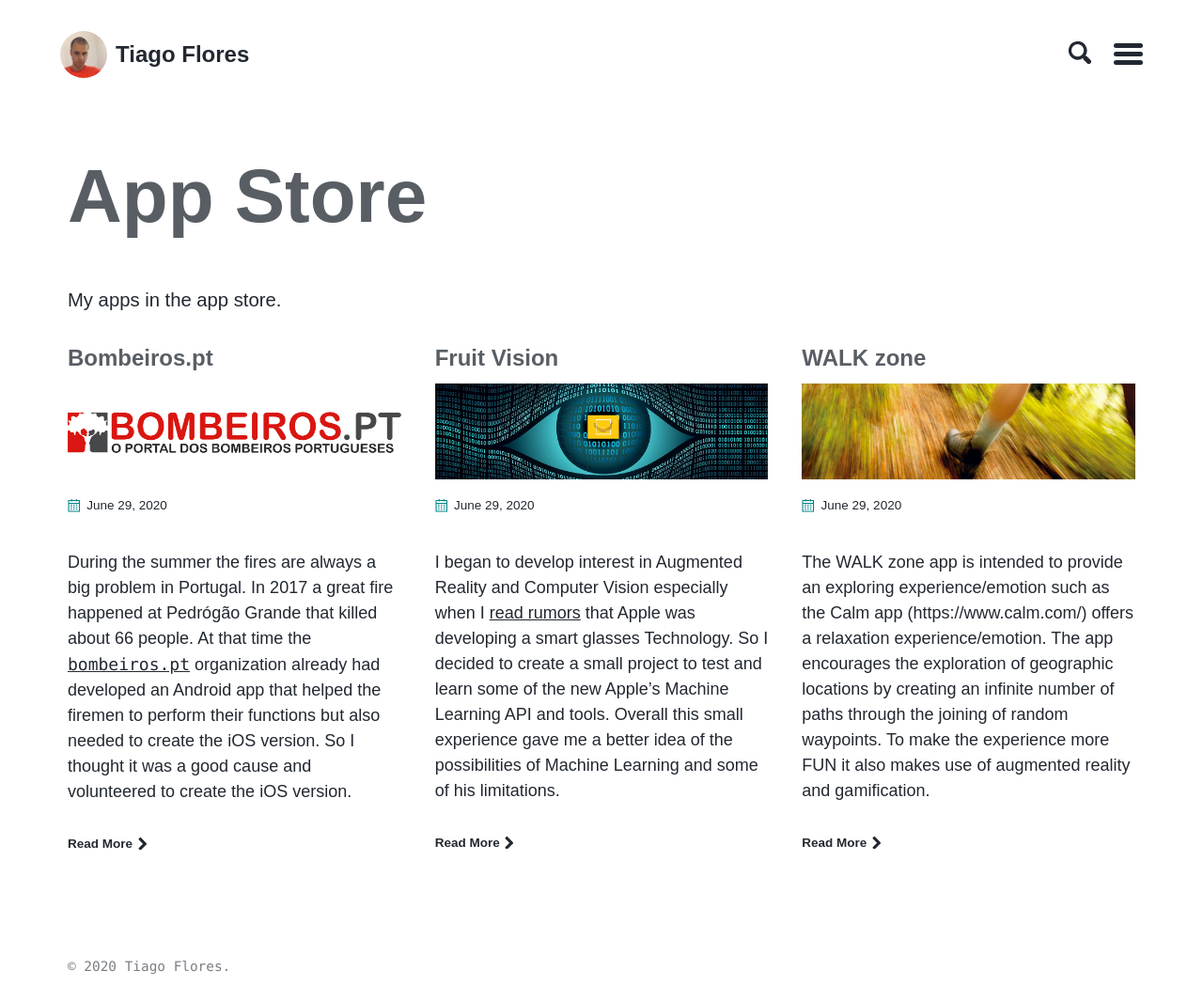
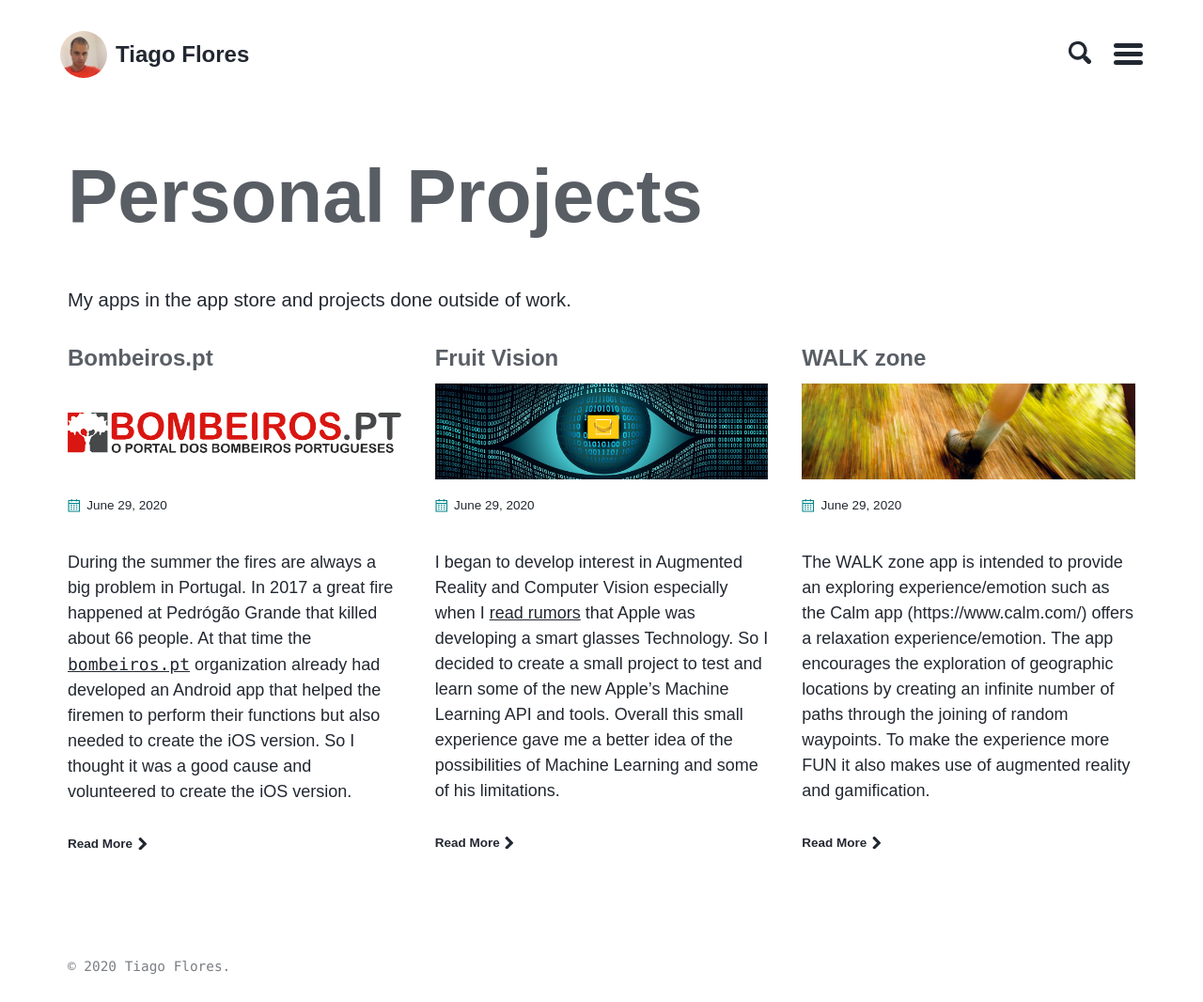
Before and after one commit to TiagoMJFlores/tiagomjflores.github.io, a Jekyll site: the page built from appstore.md, in a window 1280 px wide. Shown: the whole page at 94% size. Built offline with Jekyll 4.4.1, drawn with Linux system fonts in a browser that asks for light colours.

Commit message:
correct appstore section title

```diff
--- a/appstore.md
+++ b/appstore.md
@@ -1,9 +1,9 @@
 ---
-title: App Store
+title: Personal Projects
 layout: collection
 permalink: /appstore/
 collection: appstore
 entries_layout: grid
 ---
 
-My apps in the app store.
+My apps in the app store and projects done outside of work.
```
Also changed, not shown: _appstore/bombeirospt.md (+1 -1 lines).
